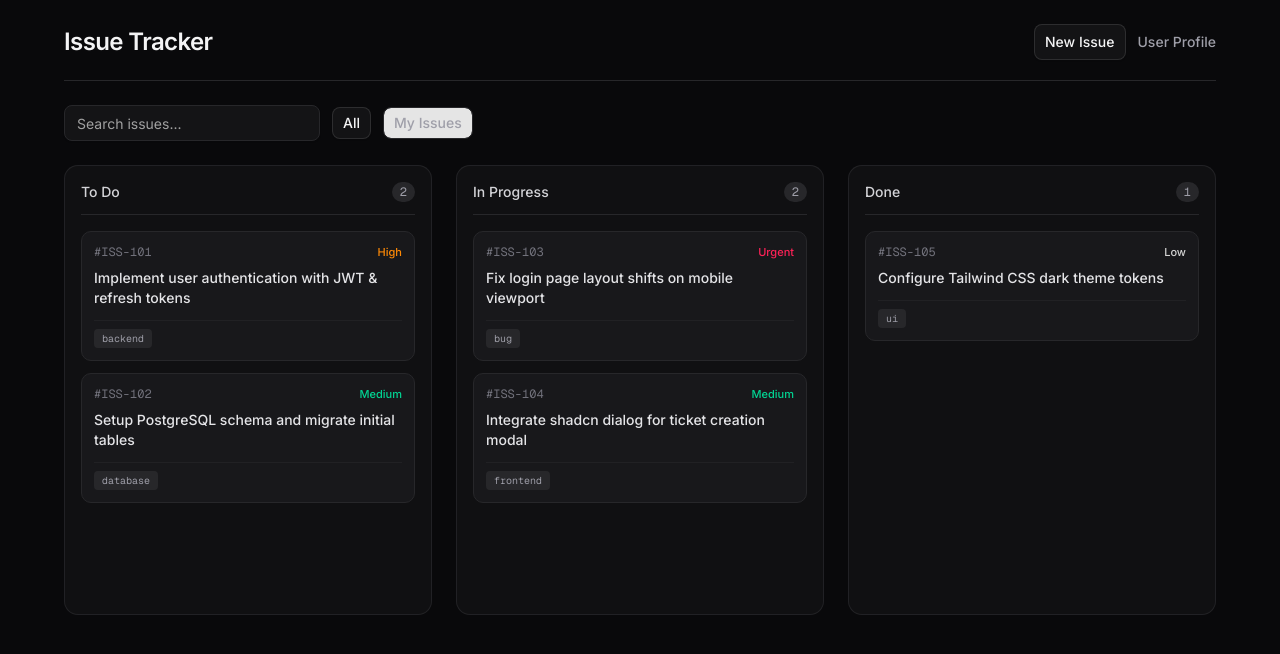
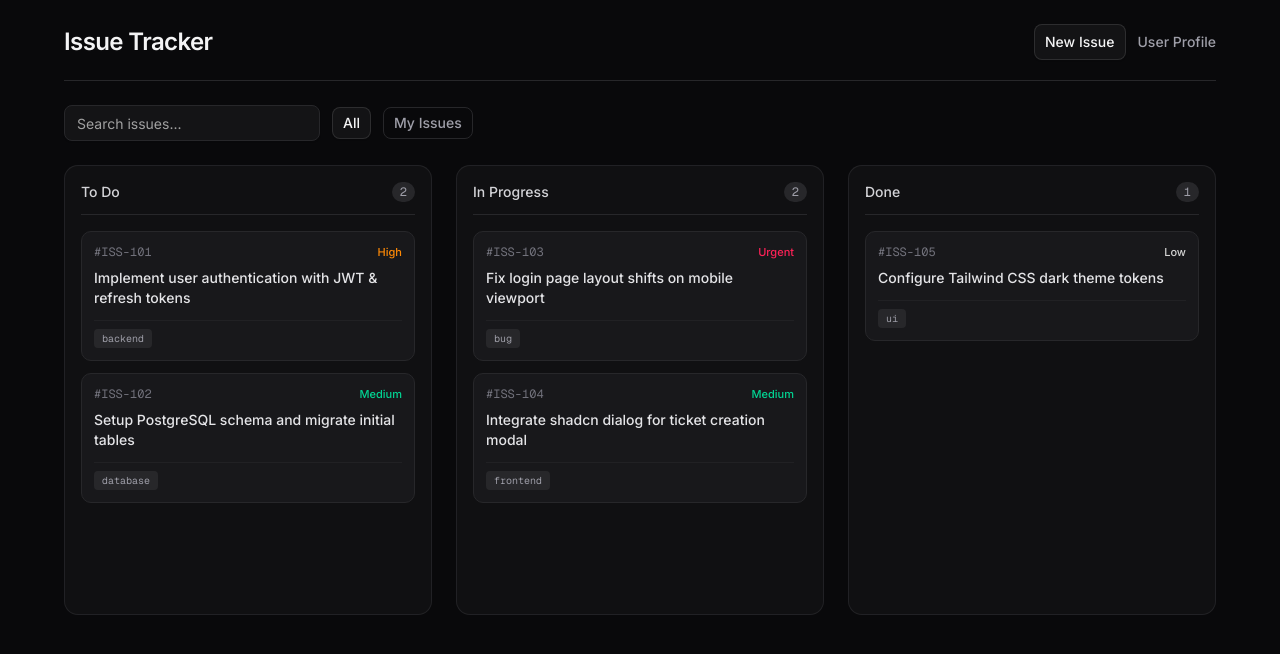
Before and after one commit to sahiltsx/IssueTracker, a Next.js app: page /dashboard in a window 1280 px wide. Shown: the top 654 px of the page. Built offline with nearby package versions, Linux system fonts and the light colour scheme; no server answers.

Commit message:
chge something

```diff
--- a/app/dashboard/page.tsx
+++ b/app/dashboard/page.tsx
@@ -200,7 +200,7 @@ export default function Dashboard() {
               All
             </Button>
             <Button
-              variant={filteredIssues?"default":"outline"}
+              variant={filteredIssues?"ghost":"outline"}
               size="sm"
               onClick={() => setFilteredMyIssues(!filteredMyIssues)}
               className={`border-zinc-800 ${filteredMyIssues ? "text-zinc-100" : "text-zinc-400"}`}
```
